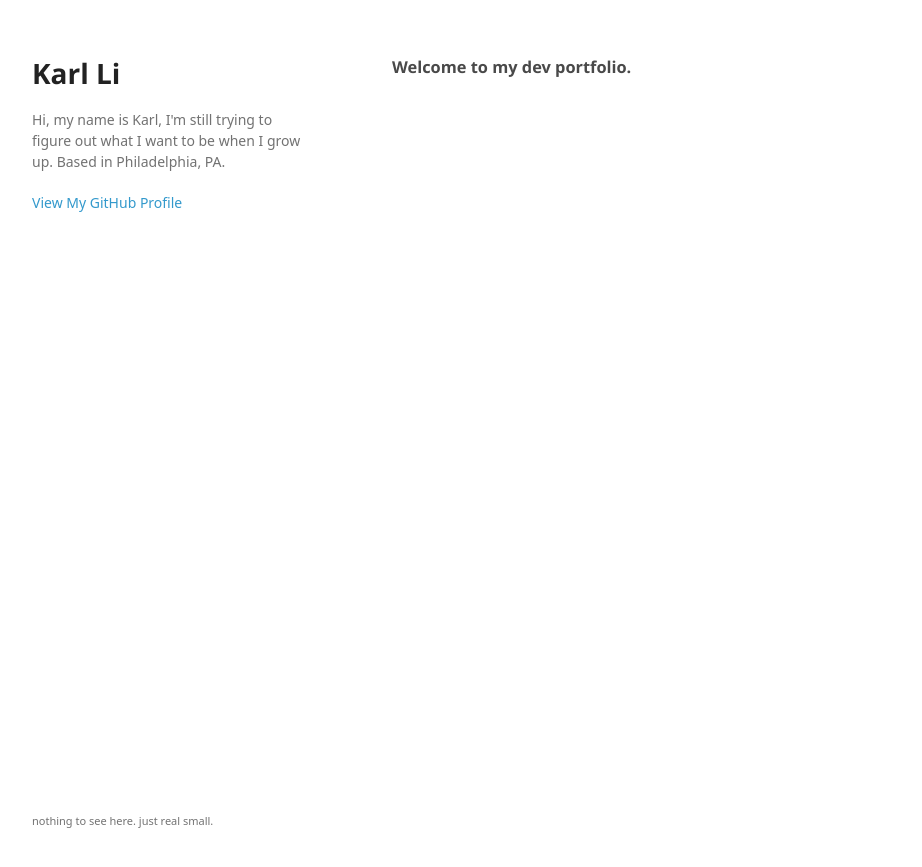
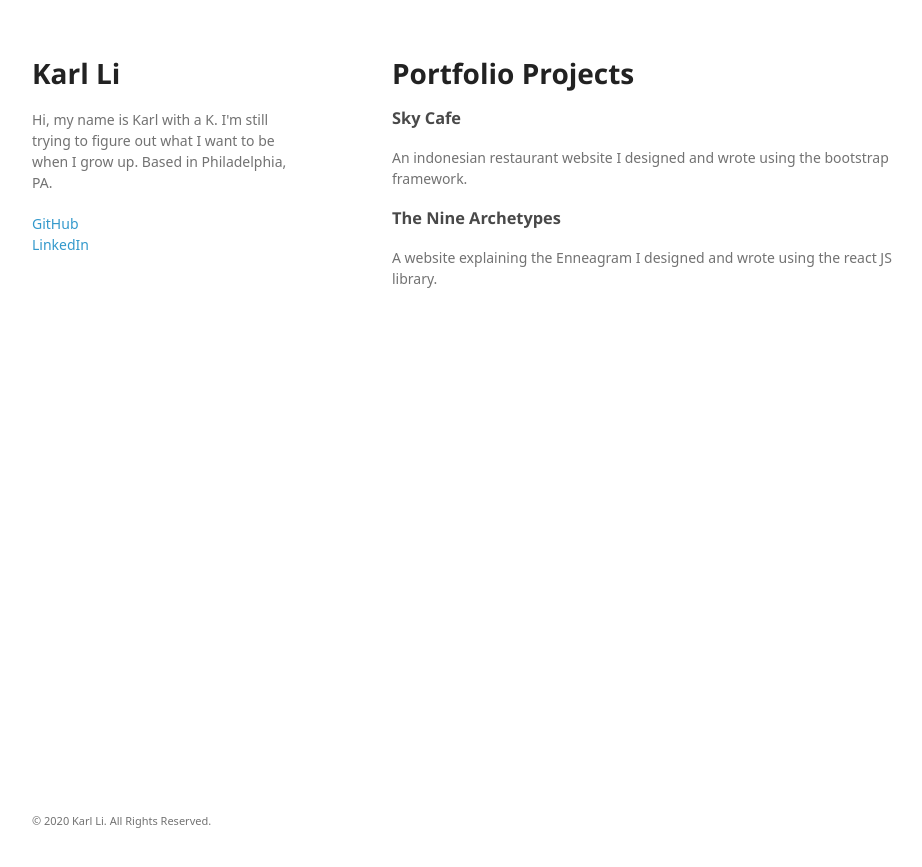
Before and after one commit to karl-li/karl-li.github.io, a Jekyll site: the page index.html, which Jekyll copies as it is, in a window 1280 px wide. Shown: the top 867 px of the page, without its empty margins (178-1100 px from the left). Built offline with Jekyll 4.4.1, drawn with Linux system fonts in a browser that asks for light colours; some web fonts are replaced.

Commit message:
adding project links

```diff
--- a/index.html
+++ b/index.html
@@ -17,18 +17,22 @@
     <div class="wrapper">
       <header>
         <h1>Karl Li</h1>
-        <p>Hi, my name is Karl, I'm still trying to figure out what I want to be when I grow up. Based in Philadelphia, PA.</p>
+        <p>Hi, my name is Karl with a K. I'm still trying to figure out what I want to be when I grow up. Based in Philadelphia, PA.</p>
         <p class="view">
-          <a href="https://github.com/karl-li">View My GitHub Profile</a>
+          <a href="https://github.com/karl-li">GitHub</a>
+          <br/>
+          <a href="https://www.linkedin.com/in/karlyitianli/">LinkedIn</a>
         </p>
       </header>
       <section>
-        <h3>
-          Welcome to my dev portfolio.
-        </h3>
+        <h1>Portfolio Projects</h1>
+        <h3>Sky Cafe</h3>
+        <p>An indonesian restaurant website I designed and wrote using the bootstrap framework.</p>
+        <h3>The Nine Archetypes</h3>
+        <p>A website explaining the Enneagram I designed and wrote using the react JS library.</p>
       </section>
       <footer>
-        <p><small>nothing to see here. just real small.</small></p>
+        <p><small>© 2020 Karl Li. All Rights Reserved.</small></p>
       </footer>
     </div>
     <script src="javascripts/scale.fix.js"></script>
```
